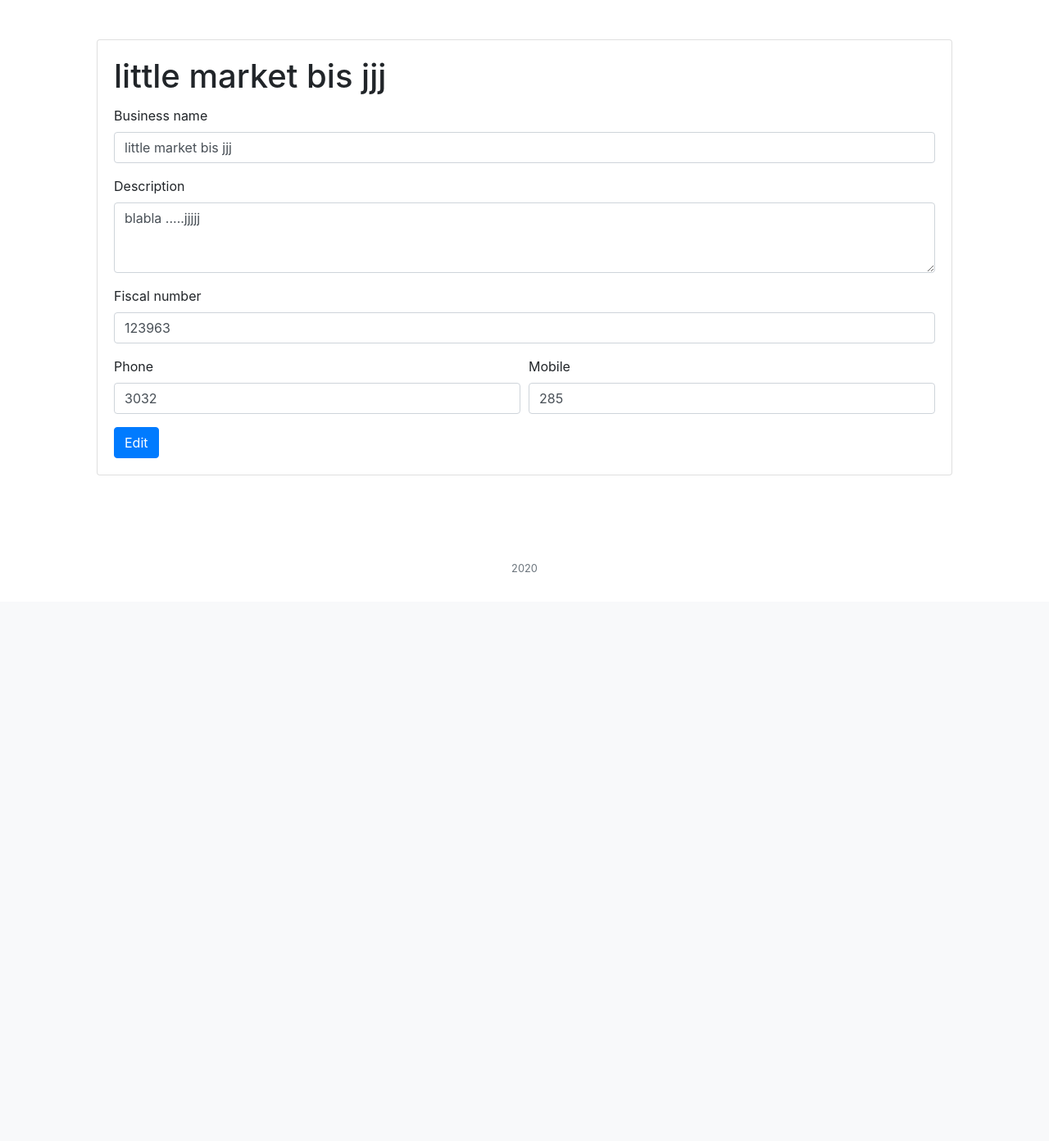
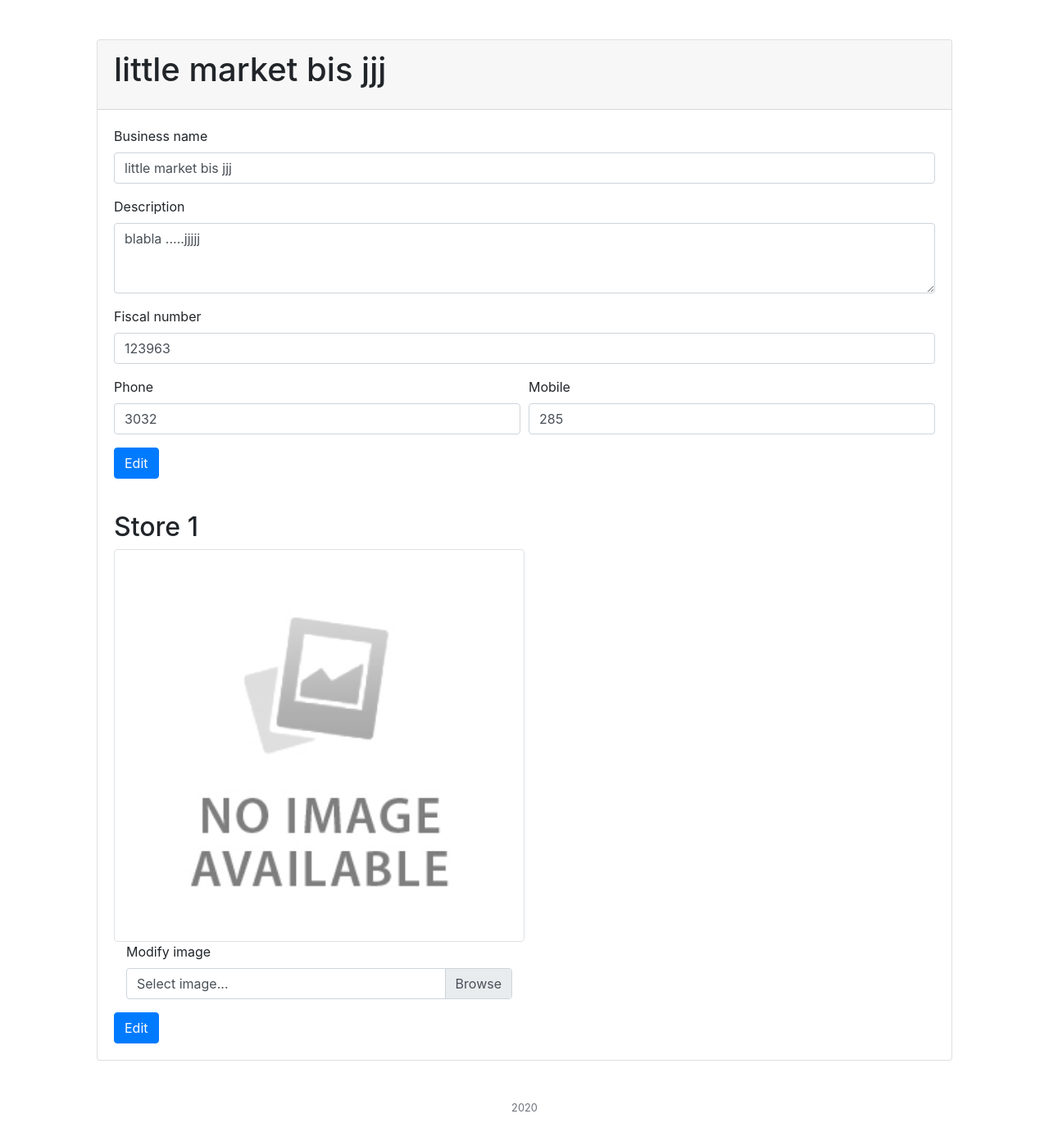
Before and after one commit to jopijuco/local, a Flask app: page /store in a window 1280 px wide. Shown: the part 66-1458 px from the top of the page at 82% size. Before the commit the page ends 764 px from the top, so only its background shows below. Run offline with Flask 2, Linux system fonts and the light colour scheme; the visitor is signed in with stand-in values (Sample User, id 1); some libraries are stand-ins or nearby versions.

Commit message:
add 1 store with a picture

```diff
--- a/application.py
+++ b/application.py
@@ -20,6 +20,7 @@
 app.config["SESSION_FILE_DIR"] = mkdtemp()
 app.config["SESSION_PERMANENT"] = False
 app.config["SESSION_TYPE"] = "filesystem"
+app.config["IMAGE_UPLOADS"] = "static"
 Session(app)
 
 # Start App
--- a/templates/store.html
+++ b/templates/store.html
@@ -6,9 +6,13 @@
 
 {% block main %}
     <div class="card">
+      <div class="card-header">
+        <h1 class="card-title">{{ business.name }}</h1>
+      </div>
+
+      <form action="/store" method="post" enctype="multipart/form-data">
+
       <div class="card-body">
-          <h1 class="card-title">{{ business.name }}</h1>
-          <form action="/store" method="post">
           <div class="form-group">
               <label for="name">Business name</label>
               <input type="text" class="form-control" id="name" name="name" value = "{{ business.name }}">
@@ -31,9 +35,23 @@
               <input type="mobile" class="form-control" id="mobile" name="mobile" value="{{ business.mobile }}">
             </div>
           </div>
+          <button class="btn btn-primary" type="submit" name="submit_button" value="submit business">Edit</button>
 
-            <button class="btn btn-primary" type="submit">Edit</button>
+      </div>
+
+      <div class="card-body">
+        <h2>Store {{ store.id }}</h2>
+        <img src="{{url_for('static', filename= store.front_pic )}}"  alt="..." class="img-thumbnail col-md-6"/>
+        <div class="form-group col-md-6">
+          <label>Modify image</label>
+          <div class="custom-file">
+            <input type="file" class="custom-file-input" name="image" id="image">
+            <label class="custom-file-label" for="image">Select image...</label>
+          </div>
+        </div>
+        <button class="btn btn-primary" type="submit" name="submit_button" value="submit store">Edit</button>
+      </div>
+
     </form>
     </div>
-      </div>
 {% endblock %}
```
Also changed, not shown: constants.py (line endings or trailing spaces), database/local_dev.db. Lines whose indentation alone changed are shown as unchanged.
